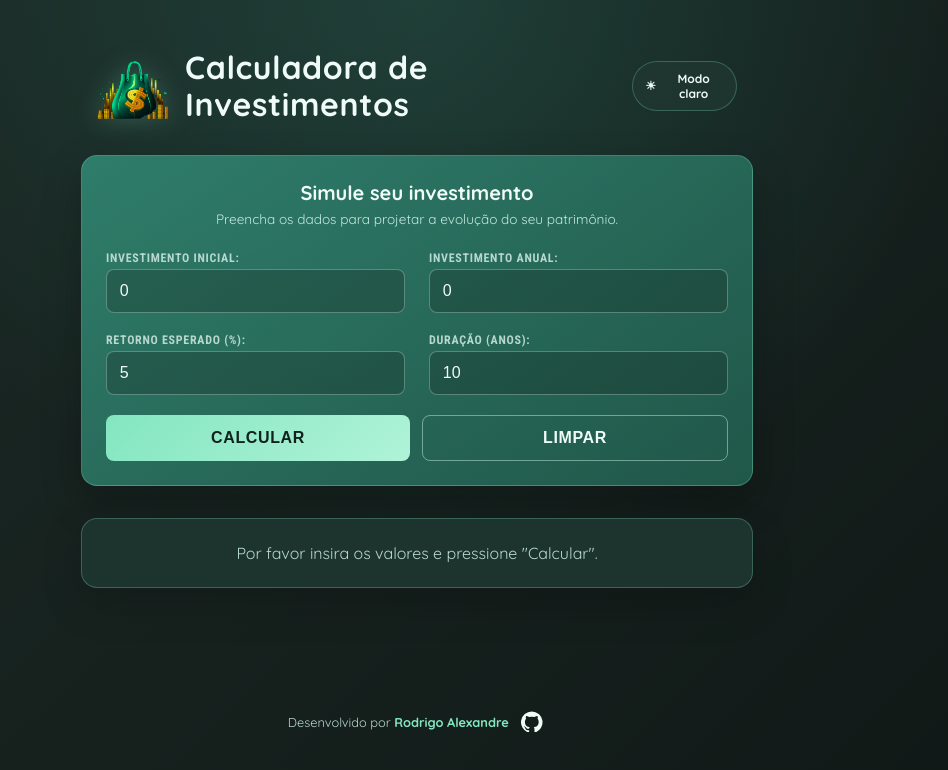
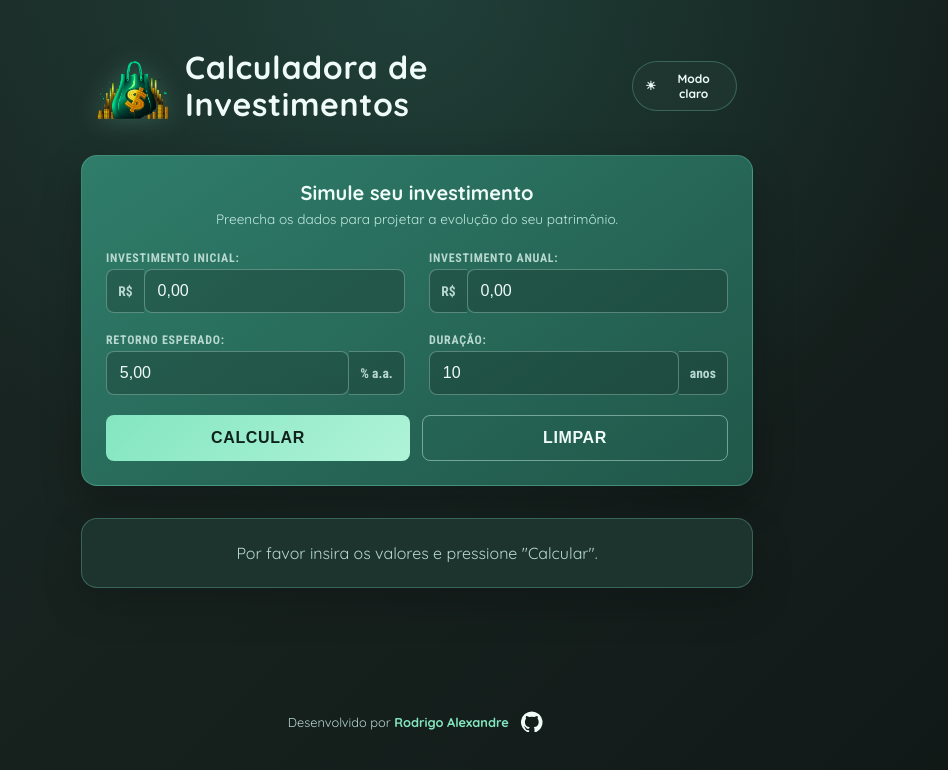
Before and after one commit to 0064558/angular-investment-calculator, an Angular app: page / in a window 1280 px wide. Shown: the top 770 px of the page, without its empty margins (223-1171 px from the left). Built offline with nearby package versions, Linux system fonts and the light colour scheme.

Commit message:
feat: implement BrNumberInput directive for formatted currency and percentage inputs

```diff
--- /dev/null
+++ b/src/app/br-number-input.directive.ts
@@ -0,0 +1,159 @@
+import {
+  Directive,
+  ElementRef,
+  forwardRef,
+  HostListener,
+  Input,
+} from '@angular/core';
+import {
+  ControlValueAccessor,
+  NG_VALUE_ACCESSOR,
+} from '@angular/forms';
+
+type NumberFormat = 'currency' | 'percentage';
+
+@Directive({
+  selector: 'input[appNumberFormat]',
+  standalone: true,
+  providers: [
+    {
+      provide: NG_VALUE_ACCESSOR,
+      useExisting: forwardRef(() => BrNumberInputDirective),
+      multi: true,
+    },
+  ],
+})
+export class BrNumberInputDirective implements ControlValueAccessor {
+  @Input() appNumberFormat: NumberFormat = 'currency';
+
+  private onChange: (value: number | null) => void = () => {};
+  private onTouched: () => void = () => {};
+
+  constructor(private readonly elementRef: ElementRef<HTMLInputElement>) {}
+
+  @HostListener('input', ['$event'])
+  onInput(event: Event): void {
+    const input = event.target as HTMLInputElement;
+    const cursorPosition = input.selectionStart ?? input.value.length;
+    const digitsBeforeCursor = input.value
+      .slice(0, cursorPosition)
+      .replace(/\D/g, '').length;
+
+    const numericValue = this.parseValue(input.value);
+    const formattedValue = this.formatWhileTyping(input.value);
+
+    input.value = formattedValue;
+    const nextCursorPosition = this.findCursorPosition(
+      formattedValue,
+      digitsBeforeCursor,
+    );
+    input.setSelectionRange(nextCursorPosition, nextCursorPosition);
+
+    this.onChange(numericValue);
+  }
+
+  @HostListener('blur')
+  onBlur(): void {
+    const input = this.elementRef.nativeElement;
+    const numericValue = this.parseValue(input.value);
+
+    input.value = numericValue === null ? '' : this.formatValue(numericValue);
+    this.onTouched();
+  }
+
+  writeValue(value: number | null): void {
+    this.elementRef.nativeElement.value =
+      value === null || value === undefined ? '' : this.formatValue(value);
+  }
+
+  registerOnChange(fn: (value: number | null) => void): void {
+    this.onChange = fn;
+  }
+
+  registerOnTouched(fn: () => void): void {
+    this.onTouched = fn;
+  }
+
+  setDisabledState(isDisabled: boolean): void {
+    this.elementRef.nativeElement.disabled = isDisabled;
+  }
+
+  private parseValue(value: string): number | null {
+    const rawValue = value.replace(/[^\d,.]/g, '');
+
+    if (!rawValue) {
+      return null;
+    }
+
+    let normalizedValue = rawValue;
+
+    if (rawValue.includes(',')) {
+      normalizedValue = rawValue.replace(/\./g, '').replace(',', '.');
+    } else if (rawValue.includes('.')) {
+      const parts = rawValue.split('.');
+      const lastPart = parts[parts.length - 1];
+
+      normalizedValue =
+        parts.length === 2 && lastPart.length <= 2
+          ? `${parts[0]}.${lastPart}`
+          : rawValue.replace(/\./g, '');
+    }
+
+    const numericValue = Number(normalizedValue);
+
+    return Number.isFinite(numericValue) ? numericValue : null;
+  }
+
+  private formatWhileTyping(value: string): string {
+    const rawValue = value.replace(/[^\d,.]/g, '');
+
+    if (!rawValue) {
+      return '';
+    }
+
+    const hasComma = rawValue.includes(',');
+    const dotParts = rawValue.split('.');
+    const dotIsDecimal =
+      !hasComma && dotParts.length === 2 && dotParts[1].length <= 2;
+    const hasDecimalSeparator = hasComma || dotIsDecimal;
+    const parts = hasComma ? rawValue.split(',') : dotParts;
+    const integerPart = parts[0].replace(/\./g, '') || '0';
+    const decimalPart = hasDecimalSeparator
+      ? parts.slice(1).join('').replace(/\./g, '').slice(0, 2)
+      : '';
+    const formattedInteger = Number(integerPart).toLocaleString('pt-BR');
+
+    return hasDecimalSeparator
+      ? `${formattedInteger},${decimalPart}`
+      : formattedInteger;
+  }
+
+  private formatValue(value: number): string {
+    const maximumFractionDigits = this.appNumberFormat === 'percentage' ? 2 : 2;
+
+    return value.toLocaleString('pt-BR', {
+      minimumFractionDigits: 2,
+      maximumFractionDigits,
+    });
+  }
+
+  private findCursorPosition(value: string, digitsBeforeCursor: number): number {
+    if (digitsBeforeCursor === 0) {
+      return 0;
+    }
+
+    let digitsSeen = 0;
+
+    for (let index = 0; index < value.length; index++) {
+      if (/\d/.test(value[index])) {
+        digitsSeen++;
+      }
+
+      if (digitsSeen >= digitsBeforeCursor) {
+        return index + 1;
+      }
+    }
+
+    return value.length;
+  }
+}
--- a/src/app/user-input/user-input.component.css
+++ b/src/app/user-input/user-input.component.css
@@ -64,7 +64,47 @@ input {
   background: var(--input-background);
   color: var(--text-main);
   font-size: 1rem;
+  font-variant-numeric: tabular-nums;
+  text-align: left;
   transition: border-color 160ms ease, box-shadow 160ms ease, background 160ms ease;
+}
+
+.input-affix {
+  display: flex;
+  align-items: stretch;
+  width: 100%;
+}
+
+.input-affix input {
+  min-width: 0;
+}
+
+.affix {
+  display: flex;
+  align-items: center;
+  flex-shrink: 0;
+  padding: 0 0.7rem;
+  border: 1px solid var(--input-border);
+  background: var(--input-background);
+  color: var(--text-muted);
+  font-family: "Roboto Condensed", sans-serif;
+  font-size: 0.85rem;
+  font-weight: bold;
+  white-space: nowrap;
+}
+
+.affix-prefix {
+  border-right: 0;
+  border-radius: 0.5rem 0 0 0.5rem;
+}
+
+.affix-suffix {
+  border-left: 0;
+  border-radius: 0 0.5rem 0.5rem 0;
+}
+
+.input-affix:focus-within .affix {
+  border-color: var(--primary);
 }
 
 input::placeholder {
--- a/src/app/user-input/user-input.component.html
+++ b/src/app/user-input/user-input.component.html
@@ -7,7 +7,10 @@
     <div class="input-group">
         <p>
             <label for="initial-investment">Investimento Inicial: </label>
-            <input id="initial-investment" name="initial-investment" type="number" min="0" step="0.01" required [(ngModel)]="enteredInitialInvestment" #initialInvestment="ngModel" [attr.aria-invalid]="initialInvestment.invalid && initialInvestment.touched" [attr.aria-describedby]="initialInvestment.invalid && initialInvestment.touched ? 'initial-investment-error' : null" />
+            <span class="input-affix">
+                <span class="affix affix-prefix" aria-hidden="true">R$</span>
+                <input id="initial-investment" name="initial-investment" type="text" inputmode="decimal" appNumberFormat="currency" required aria-label="Investimento inicial em reais" [(ngModel)]="enteredInitialInvestment" #initialInvestment="ngModel" [attr.aria-invalid]="initialInvestment.invalid && initialInvestment.touched" [attr.aria-describedby]="initialInvestment.invalid && initialInvestment.touched ? 'initial-investment-error' : null" />
+            </span>
             @if (initialInvestment.invalid && initialInvestment.touched) {
                 <small id="initial-investment-error" class="field-error">Informe um valor igual ou maior que zero.</small>
             }
@@ -15,7 +18,10 @@
 
         <p>
             <label for="annual-investment">Investimento Anual: </label>
-            <input id="annual-investment" name="annual-investment" type="number" min="0" step="0.01" required [(ngModel)]="enteredAnnualInvestment" #annualInvestment="ngModel" [attr.aria-invalid]="annualInvestment.invalid && annualInvestment.touched" [attr.aria-describedby]="annualInvestment.invalid && annualInvestment.touched ? 'annual-investment-error' : null" />
+            <span class="input-affix">
+                <span class="affix affix-prefix" aria-hidden="true">R$</span>
+                <input id="annual-investment" name="annual-investment" type="text" inputmode="decimal" appNumberFormat="currency" required aria-label="Investimento anual em reais" [(ngModel)]="enteredAnnualInvestment" #annualInvestment="ngModel" [attr.aria-invalid]="annualInvestment.invalid && annualInvestment.touched" [attr.aria-describedby]="annualInvestment.invalid && annualInvestment.touched ? 'annual-investment-error' : null" />
+            </span>
             @if (annualInvestment.invalid && annualInvestment.touched) {
                 <small id="annual-investment-error" class="field-error">Informe um valor igual ou maior que zero.</small>
             }
@@ -24,16 +30,22 @@
 
     <div class="input-group">
         <p>
-            <label for="expected-return">Retorno Esperado (%): </label>
-            <input id="expected-return" name="expected-return" type="number" min="0" step="0.01" required [(ngModel)]="enteredExpectedReturn" #expectedReturn="ngModel" [attr.aria-invalid]="expectedReturn.invalid && expectedReturn.touched" [attr.aria-describedby]="expectedReturn.invalid && expectedReturn.touched ? 'expected-return-error' : null" />
+            <label for="expected-return">Retorno Esperado: </label>
+            <span class="input-affix">
+                <input id="expected-return" name="expected-return" type="text" inputmode="decimal" appNumberFormat="percentage" required aria-label="Retorno esperado em porcentagem ao ano" [(ngModel)]="enteredExpectedReturn" #expectedReturn="ngModel" [attr.aria-invalid]="expectedReturn.invalid && expectedReturn.touched" [attr.aria-describedby]="expectedReturn.invalid && expectedReturn.touched ? 'expected-return-error' : null" />
+                <span class="affix affix-suffix" aria-hidden="true">% a.a.</span>
+            </span>
             @if (expectedReturn.invalid && expectedReturn.touched) {
                 <small id="expected-return-error" class="field-error">Informe um retorno igual ou maior que zero.</small>
             }
         </p>
 
         <p>
-            <label for="duration">Duração (Anos): </label>
-            <input id="duration" name="duration" type="number" min="1" step="1" required [(ngModel)]="enteredDuration" #duration="ngModel" [attr.aria-invalid]="duration.invalid && duration.touched" [attr.aria-describedby]="duration.invalid && duration.touched ? 'duration-error' : null" />
+            <label for="duration">Duração: </label>
+            <span class="input-affix">
+                <input id="duration" name="duration" type="number" inputmode="numeric" min="1" step="1" required aria-label="Duração em anos" [(ngModel)]="enteredDuration" #duration="ngModel" [attr.aria-invalid]="duration.invalid && duration.touched" [attr.aria-describedby]="duration.invalid && duration.touched ? 'duration-error' : null" />
+                <span class="affix affix-suffix" aria-hidden="true">anos</span>
+            </span>
             @if (duration.invalid && duration.touched) {
                 <small id="duration-error" class="field-error">Informe uma duração inteira de pelo menos um ano.</small>
             }
--- a/src/app/user-input/user-input.component.ts
+++ b/src/app/user-input/user-input.component.ts
@@ -1,11 +1,12 @@
 import { Component, signal } from '@angular/core';
 import { FormsModule, type NgForm } from '@angular/forms';
 import { InvestmentService } from '../investment.service';
+import { BrNumberInputDirective } from '../br-number-input.directive';
 
 @Component({
   selector: 'app-user-input',
   standalone: true,
-  imports: [FormsModule],
+  imports: [FormsModule, BrNumberInputDirective],
   templateUrl: './user-input.component.html',
   styleUrl: './user-input.component.css'
 })
```
